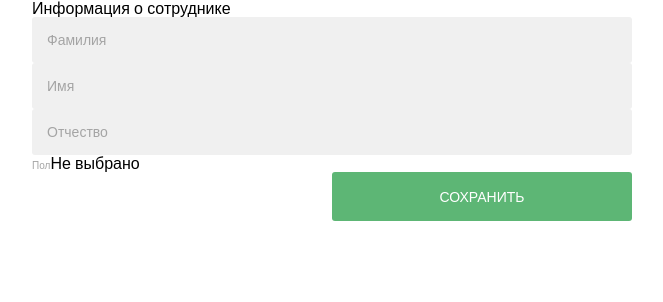
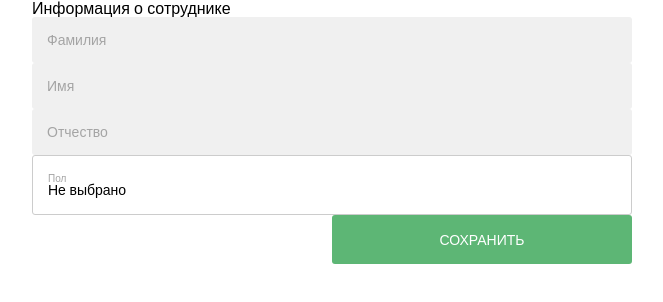
Before and after one commit to AlexandrMers/test_job, a React (Create React App) app: page / in a window 1280 px wide. Shown: the top 302 px of the page, without its empty margins (308-971 px from the left). Built offline with nearby package versions, Linux system fonts and the light colour scheme.

Commit message:
Сделал кастомный селект.

```diff
--- /dev/null
+++ b/src/components/CustomSelect/index.tsx
@@ -0,0 +1,100 @@
+import React, { FC, useCallback, useEffect, useRef, useState } from "react";
+import "styled-components/macro";
+
+import { color, display, position, selectNone } from "libs/styles";
+import { getColor } from "libs/colors";
+
+import Block from "primitives/Block";
+import Typography from "primitives/Typography";
+import { TypographyTypes } from "primitives/Typography/types";
+import ClickOutside from "primitives/ClickOutside";
+
+import {
+  CustomSelectComponentPropsInterface,
+  DropdownListPropsInterface,
+  SuggestInterface
+} from "./types";
+
+import { DropdownItem, DropdownListWrapper, SelectTopSign } from "./styled";
+
+const DropdownList = ({
+  bottomPosition,
+  items,
+  onSelect
+}: DropdownListPropsInterface) => {
+  return (
+    <DropdownListWrapper bottomPosition={bottomPosition}>
+      {items.map((item) => (
+        <DropdownItem key={item.code} onClick={() => onSelect(item)} hoverable>
+          {item.title}
+        </DropdownItem>
+      ))}
+    </DropdownListWrapper>
+  );
+};
+
+const CustomSelect: FC<CustomSelectComponentPropsInterface> = ({
+  onSelect: onSelectProp,
+  items,
+  selectedItem: selectedItemProp
+}) => {
+  const [isShowLists, setIsShowList] = useState(false);
+  const [selectedItem, setSelectedItem] = useState<SuggestInterface | null>(
+    selectedItemProp
+  );
+
+  const itemElementRef = useRef<HTMLDivElement>(null);
+  const clientHeightElement = useRef(0);
+
+  useEffect(() => {
+    const element = itemElementRef.current;
+    if (!element) {
+      return;
+    }
+
+    clientHeightElement.current = element.clientHeight;
+  }, []);
+
+  const toggleShow = useCallback((isClose?: boolean) => {
+    if (isClose) {
+      return setIsShowList(false);
+    }
+    setIsShowList((prevShow) => !prevShow);
+  }, []);
+
+  const onSelect = useCallback(
+    (item: SuggestInterface) => {
+      setSelectedItem((prevState) =>
+        prevState?.code !== item.code ? item : prevState
+      );
+      onSelectProp(item);
+      setIsShowList(false);
+    },
+    [onSelectProp]
+  );
+
+  return (
+    <ClickOutside handleClickOut={() => toggleShow(true)}>
+      <Block styles={[selectNone, position("relative")]}>
+        <DropdownItem onClick={() => toggleShow()} ref={itemElementRef}>
+          <SelectTopSign css={isShowLists ? color(getColor("green")) : null}>
+            Пол
+          </SelectTopSign>
+          <Typography type={TypographyTypes.REGULAR} styles={display("block")}>
+            {selectedItem ? selectedItem.title : "Не выбрано"}
+          </Typography>
+        </DropdownItem>
+
+        {isShowLists && (
+          <DropdownList
+            bottomPosition={clientHeightElement.current}
+            onSelect={onSelect}
+            items={items}
+          />
+        )}
+      </Block>
+    </ClickOutside>
+  );
+};
+
+export default React.memo(CustomSelect);
--- /dev/null
+++ b/src/components/CustomSelect/styled.tsx
@@ -0,0 +1,43 @@
+import styled, { css } from "styled-components/macro";
+
+import { getColor } from "libs/colors";
+import { inputDecoratedStyles } from "libs/styles";
+
+import { DropdowItemInterface } from "./types";
+
+export const DropdownListWrapper = styled.div`
+  position: absolute;
+  left: 0;
+  top: ${({ bottomPosition }: { bottomPosition: number }) => bottomPosition}px;
+  width: 100%;
+  z-index: 3;
+`;
+
+export const SelectTopSign = styled.span`
+  font-size: 10px;
+  font-weight: 400;
+  font-family: "Open Sans", sans-serif;
+  color: ${getColor("greyDarken1")};
+`;
+
+export const DropdownItem = styled.div`
+  ${inputDecoratedStyles};
+  background-color: ${getColor("colorWhite")};
+  border: 1px solid ${getColor("greyLight2")};
+  cursor: pointer;
+  height: 60px;
+  display: flex;
+  flex-direction: column;
+  justify-content: center;
+
+  &:hover {
+    ${({ hoverable }: DropdowItemInterface) =>
+      hoverable
+        ? css`
+            transition: background-color 0.3s ease, color ease 0.3s;
+            background-color: ${getColor("green")};
+            color: ${getColor("colorWhite")};
+          `
+        : null}
+  }
+`;
--- /dev/null
+++ b/src/components/CustomSelect/types.ts
@@ -0,0 +1,21 @@
+export interface SuggestInterface {
+  title: string;
+  code: string;
+}
+
+export interface DropdowItemInterface {
+  onClick: () => void;
+  hoverable?: boolean;
+}
+
+export interface DropdownListPropsInterface {
+  items: SuggestInterface[];
+  onSelect: (item: SuggestInterface) => void;
+  bottomPosition: number;
+}
+
+export interface CustomSelectComponentPropsInterface {
+  onSelect: (item: SuggestInterface) => void;
+  items: SuggestInterface[];
+  selectedItem: SuggestInterface | null;
+}
--- a/src/components/Form/index.tsx
+++ b/src/components/Form/index.tsx
@@ -8,7 +8,8 @@ import Input, { InputTypes } from "../Input";
 import { marginBottom } from "../../libs/styles";
 import Button from "../../primitives/Button";
 import Flex, { ALIGN_CONTENT } from "primitives/Flex";
-import CustomSelect from "../../primitives/CustomSelect";
+import CustomSelect from "../CustomSelect";
+import { SuggestInterface } from "../CustomSelect/types";
 
 const StyledForm = styled.form``;
 
@@ -20,6 +21,10 @@ const Form: FC<FormComponentPropsInterface> = ({ stylesWrap }) => {
   const onSubmit = useCallback((e: FormEvent<HTMLFormElement>) => {
     e.preventDefault();
     alert("Форма отправлена епт");
+  }, []);
+
+  const onSelectSex = useCallback((item: SuggestInterface) => {
+    console.log("selected sex item -> ", item);
   }, []);
 
   return (
@@ -57,7 +62,20 @@ const Form: FC<FormComponentPropsInterface> = ({ stylesWrap }) => {
       </Block>
 
       <Block>
-        <CustomSelect />
+        <CustomSelect
+          onSelect={onSelectSex}
+          items={[
+            {
+              title: "Мужской",
+              code: "male"
+            },
+            {
+              title: "Женский",
+              code: "female"
+            }
+          ]}
+          selectedItem={null}
+        />
       </Block>
 
       <Flex jc={ALIGN_CONTENT.END} ai={ALIGN_CONTENT.CENTER}>
--- a/src/libs/styles.ts
+++ b/src/libs/styles.ts
@@ -4,6 +4,7 @@ import { IdentityType } from "../types";
 import { getColor } from "./colors";
 
 type cssValuesBlock = "none" | "inline" | "block" | "inline-block";
+type PositionBlockTypes = "absolute" | "relative" | "static" | "fixed";
 
 export const inputDecoratedStyles = css`
   background-color: ${getColor("greyLight")};
@@ -101,3 +102,19 @@ export const pointer = css`
 export const selectNone = css`
   user-select: none;
 `;
+
+export const color = memoizeWith(
+  identity as IdentityType<string>,
+  (value: string) =>
+    css`
+      color: ${value};
+    `
+);
+
+export const position = memoizeWith(
+  identity as IdentityType<PositionBlockTypes>,
+  (value: PositionBlockTypes) =>
+    css`
+      position: ${value};
+    `
+);
--- a/src/primitives/CustomSelect/index.tsx
+++ /dev/null
@@ -1,71 +0,0 @@
-import React, { FC, useCallback, useState } from "react";
-import styled from "styled-components/macro";
-
-import Block from "primitives/Block";
-
-import {
-  display,
-  fullWidth,
-  inputDecoratedStyles,
-  pointer,
-  selectNone
-} from "libs/styles";
-import { getColor } from "libs/colors";
-
-import Typography from "../Typography";
-
-import { TypographyTypes } from "../Typography/types";
-import ClickOutside from "../ClickOutside";
-
-const StyledCustomSelect = styled.div``;
-
-const SelectTopSign = styled.span`
-  font-size: 10px;
-  font-weight: 400;
-  font-family: "Open Sans", sans-serif;
-  color: ${getColor("greyDarken1")};
-`;
-
-const DropdownItem = styled.div``;
-
-interface CustomSelectComponentPropsInterface {}
-
-const DropdownMenu = () => {
-  return (
-    <Block styles={fullWidth}>
-      <DropdownItem>Мужской</DropdownItem>
-      <DropdownItem>Женский</DropdownItem>
-    </Block>
-  );
-};
-
-const CustomSelect: FC<CustomSelectComponentPropsInterface> = () => {
-  const [isShowLists, setIsShowList] = useState(false);
-
-  const toggleShow = useCallback((isClose?: boolean) => {
-    if (isClose) {
-      return setIsShowList(false);
-    }
-    setIsShowList((prevShow) => !prevShow);
-  }, []);
-
-  return (
-    <ClickOutside handleClickOut={() => toggleShow(true)}>
-      <Block styles={selectNone}>
-        <Block
-          styles={[inputDecoratedStyles, pointer]}
-          onClick={() => toggleShow()}
-        >
-          <SelectTopSign>Пол</SelectTopSign>
-          <Typography type={TypographyTypes.REGULAR} styles={display("block")}>
-            Не выбрано
-          </Typography>
-        </Block>
-
-        {isShowLists && <DropdownMenu />}
-      </Block>
-    </ClickOutside>
-  );
-};
-
-export default React.memo(CustomSelect);
```
